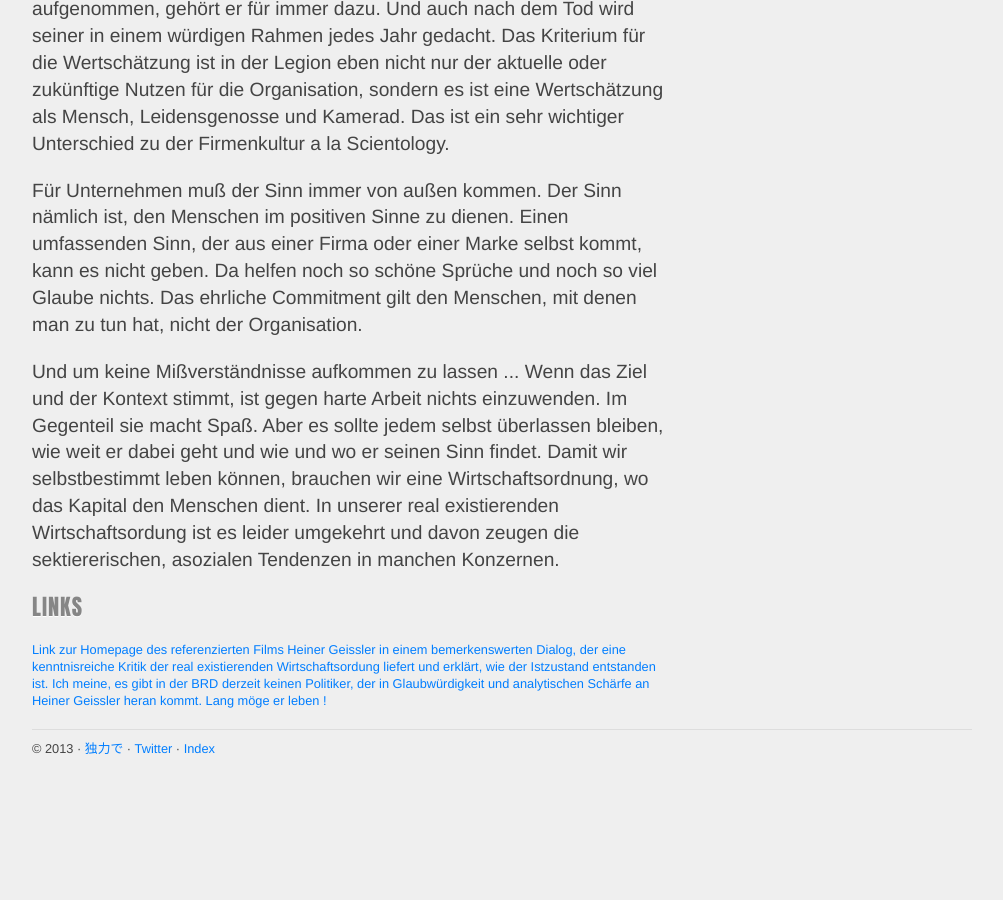
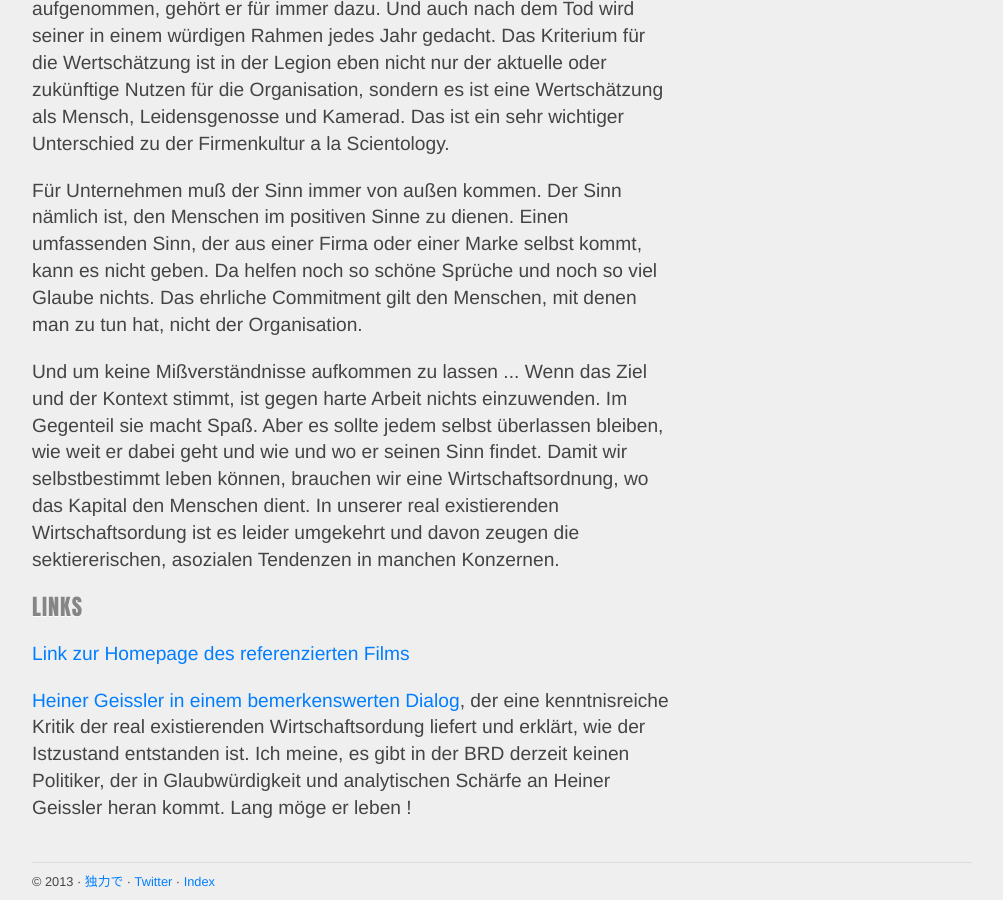
Before and after one commit to dokuryoku/dokuryoku.github.com, a Jekyll site: the page built from _posts/2013-03-15-Schoene-Neue-Arbeitswelt.html, in a window 1280 px wide and 900 px high, scrolled down 1655 px. Shown: the whole window, without its empty margins (128-1131 px from the left). Built offline with Jekyll 4.4.1, drawn with Linux system fonts in a browser that asks for light colours; before the commit the page ends 2422 px from its top, so only the background shows below that.

```diff
--- a/_posts/2013-03-15-Schoene-Neue-Arbeitswelt.html
+++ b/_posts/2013-03-15-Schoene-Neue-Arbeitswelt.html
@@ -74,9 +74,9 @@ davon zeugen die sektiererischen, asozialen Tendenzen in manchen Konzernen.</p>
 
 <h2>Links</h2>
 
-<a href="http://www.workhardplayhard-film.de">Link zur Homepage des referenzierten Films</a>
-<a href="http://youtu.be/Q-lRL7gFw7w">Heiner Geissler in einem bemerkenswerten Dialog,
+<p><a href="http://www.workhardplayhard-film.de">Link zur Homepage des referenzierten Films</a></p>
+<p><a href="http://youtu.be/Q-lRL7gFw7w">Heiner Geissler in einem bemerkenswerten Dialog</a>,
 der eine kenntnisreiche Kritik der real existierenden Wirtschaftsordung liefert und erklärt,
 wie der Istzustand entstanden ist. Ich meine, es gibt in der BRD derzeit keinen Politiker,
 der in Glaubwürdigkeit und analytischen Schärfe an Heiner Geissler heran kommt. Lang möge er
-leben !</a>
+leben !</p>
```
